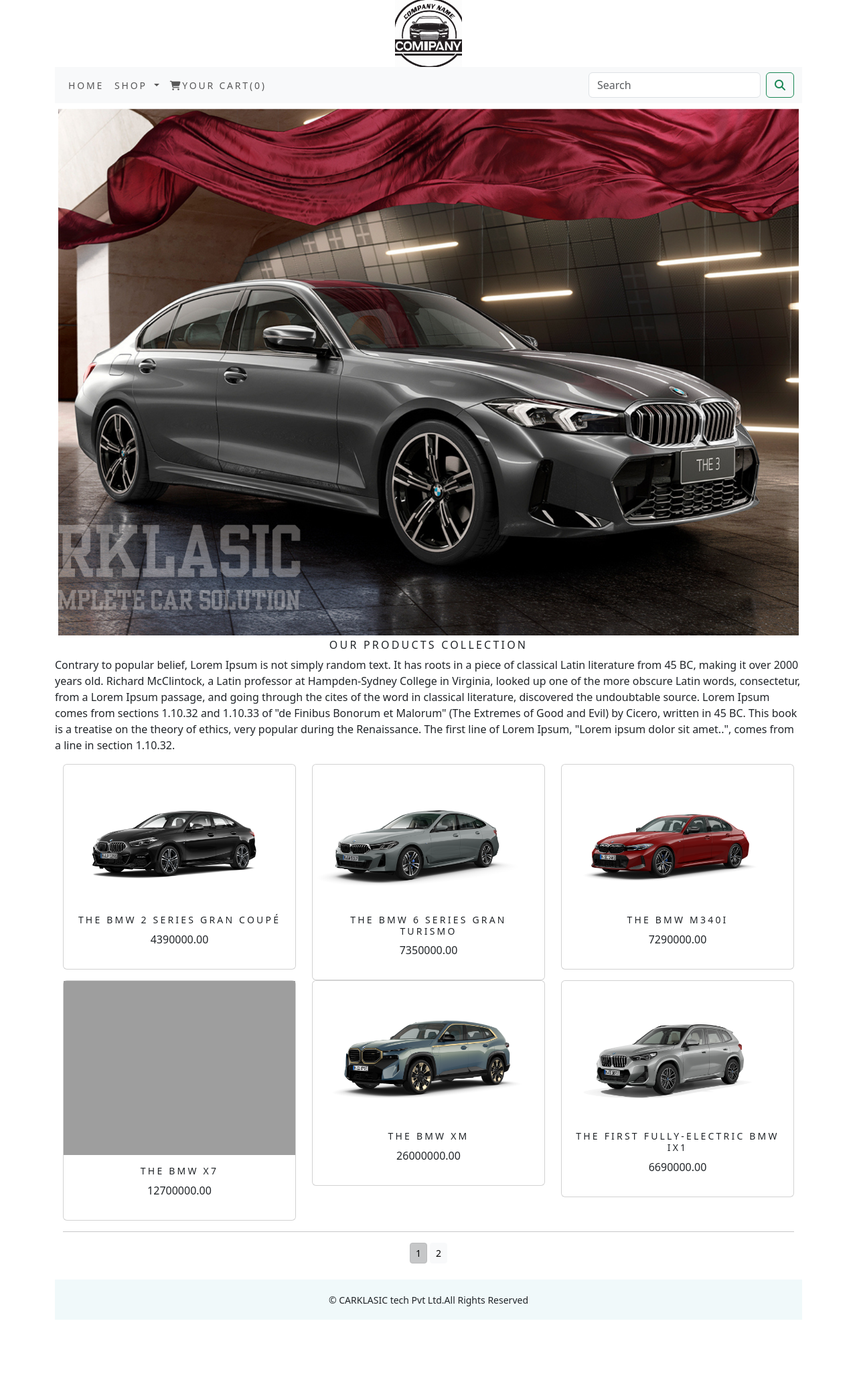
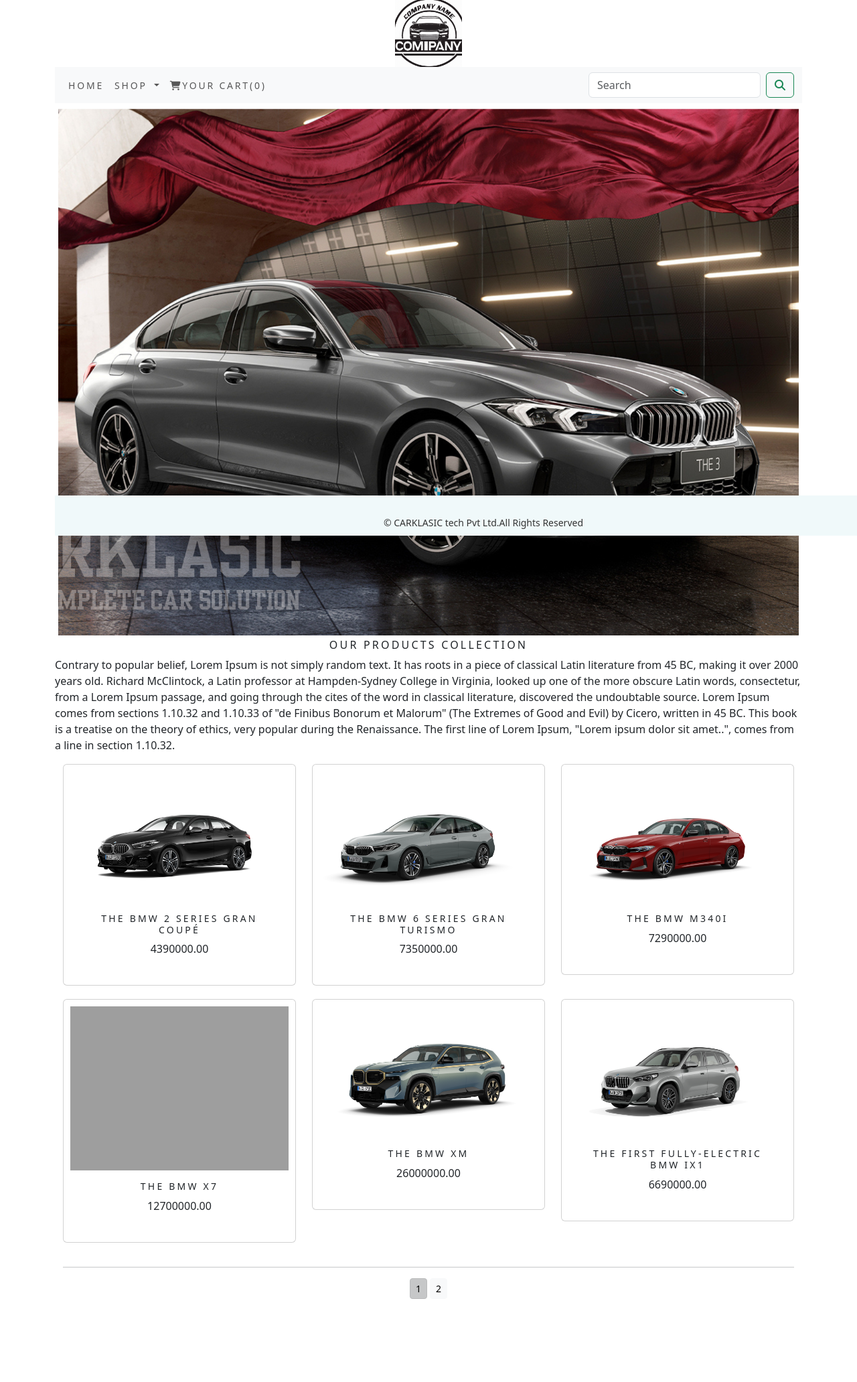
Before and after one commit to ansalca/ecommerce, a Django app: page /shop/ in a window 1280 px wide. Shown: the whole page at 67% size. Before the commit the page ends 1971 px from the top, so only its background shows below. Run offline with Django 4.2, Linux system fonts and the light colour scheme; data comes from the database, SQL or seed files in the repository; some libraries are stand-ins or nearby versions; grey boxes are pictures that could not be loaded.

Commit message:
Update custom.css

```diff
--- a/ecommerce/static/css/custom.css
+++ b/ecommerce/static/css/custom.css
@@ -1,5 +1,13 @@
 .body{
     font-family:'Roboto',sans-serif;
+    min-height: 100vh; /* Ensure body stretches to at least the height of the viewport */
+    display: flex;
+    flex-direction: column;
+}
+.container{
+    display:flex;
+    flex-direction:column;
+    margin-bottom: 50px;
 }
 .nav-item{
     letter-spacing: .2em;
@@ -15,10 +23,17 @@
     background-color: #f0f9fa;
     height:60px;
     width: 100%;
+    position: fixed; /* this sets the footer fixed in the bottom.*/
+    bottom: 0;
+    color: #333;
+    text-align: center;
+    margin-top: auto; /* Push footer to the bottom */
+    padding: 10px;
 }
 .my_footer p{
     padding-top:20px;
     font-size:14px;
+    position: fixed-bottom;
 }
 
 /*** category page ***/
@@ -43,6 +58,10 @@
 }
 .my_bottom_margin{
     margin_bottom:10px;
+}
+.card{
+    padding:10px;
+    margin-bottom: 20px;
 }
 .card-body h4{
     font-size:14px;
```
